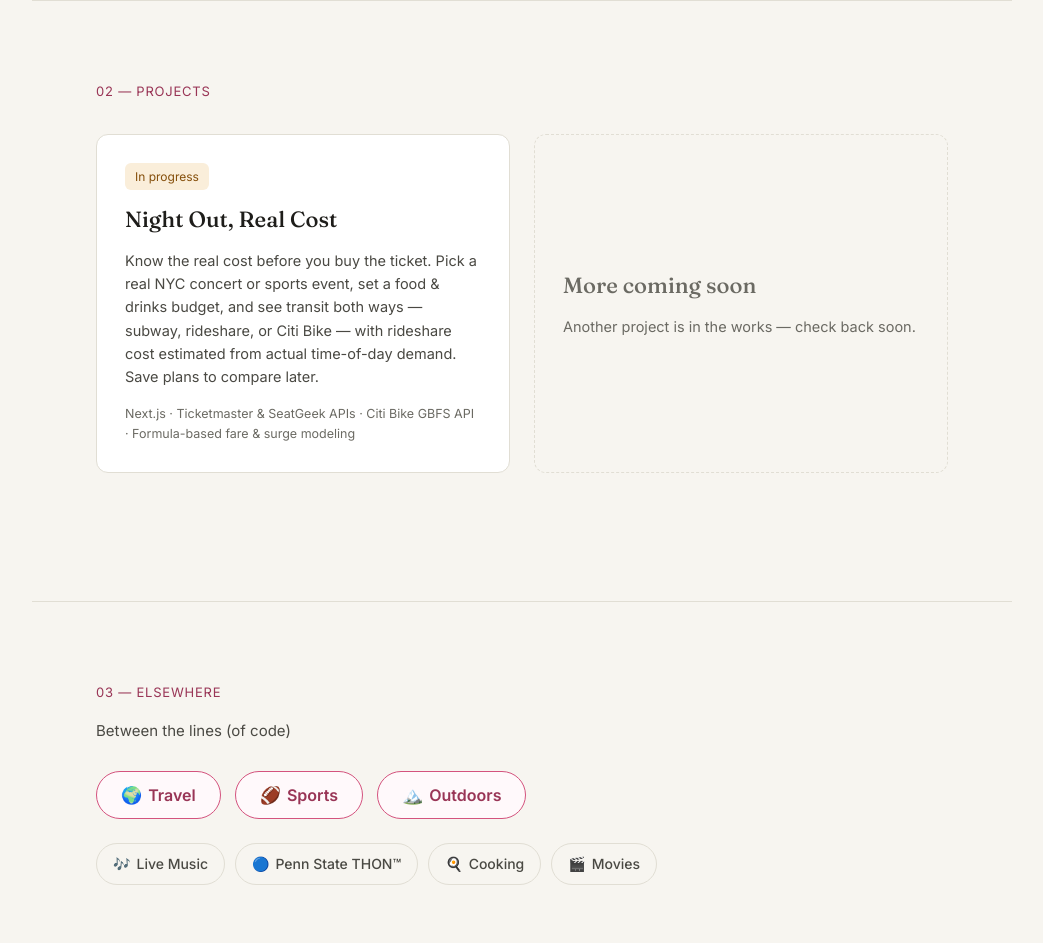
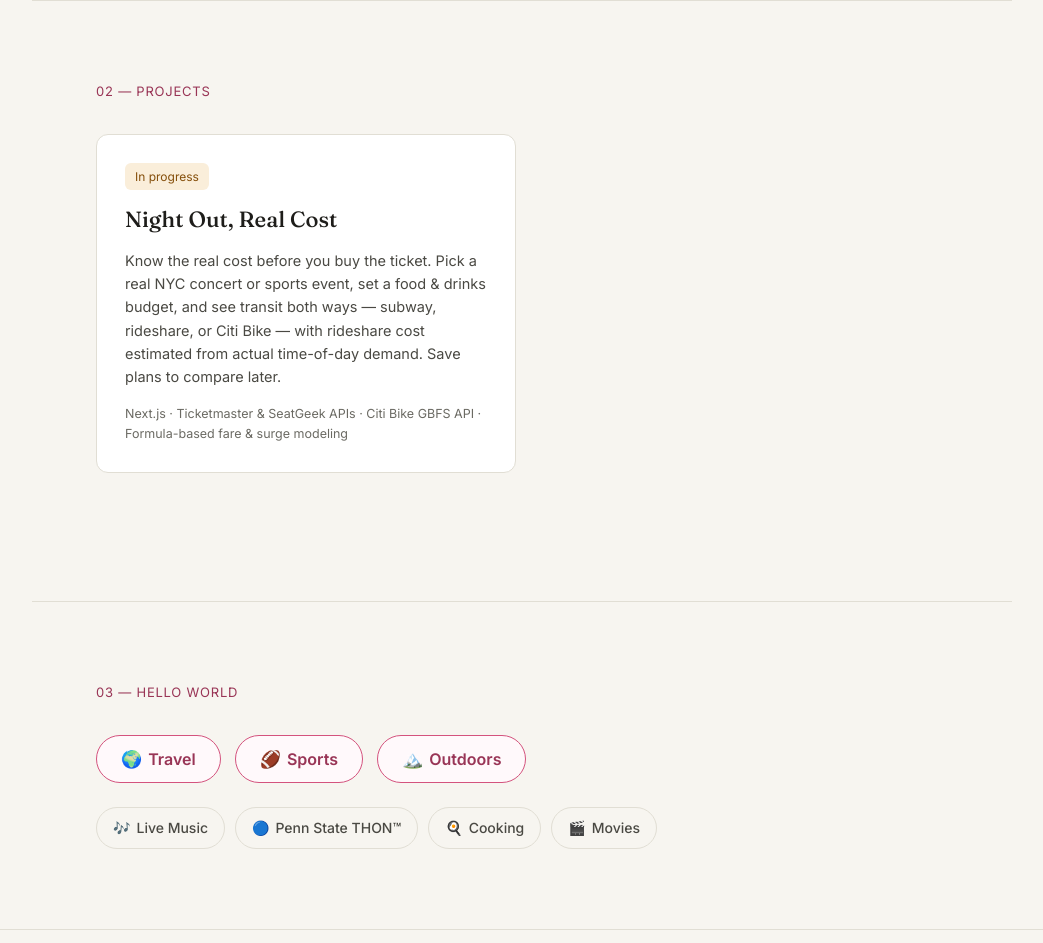
Before and after one commit to jackrichards31/portfolio-site, a plain HTML site: page index.html in a window 1280 px wide. Shown: the part 1700-2643 px from the top of the page, without its empty margins (118-1161 px from the left). Drawn offline with nearby package versions, Linux system fonts and the light colour scheme.

Commit message:
Drop placeholder second project card, cap card width so single card doesn't stretch full-bleed

```diff
--- a/index.html
+++ b/index.html
@@ -109,18 +109,12 @@
       <p class="project-desc">Know the real cost before you buy the ticket. Pick a real NYC concert or sports event, set a food & drinks budget, and see transit both ways — subway, rideshare, or Citi Bike — with rideshare cost estimated from actual time-of-day demand. Save plans to compare later.</p>
       <p class="project-stack">Next.js · Ticketmaster & SeatGeek APIs · Citi Bike GBFS API · Formula-based fare & surge modeling</p>
     </article>
-
-    <article class="project-card project-card-placeholder">
-      <h3>More coming soon</h3>
-      <p class="project-desc">Another project is in the works — check back soon.</p>
-    </article>
   </div>
 
 </section>
 
 <section id="elsewhere" class="section">
-  <p class="section-label">03 — Elsewhere</p>
-  <p class="elsewhere-intro">Between the lines (of code)</p>
+  <p class="section-label">03 — Hello World</p>
 
   <div class="tags-wrap">
     <div class="tag-group">
@@ -228,7 +222,7 @@
   <h2>Let's talk.</h2>
   <div class="footer-links">
     <a href="mailto:jack.richards@live.com">jack.richards@live.com</a>
-    <a href="https://github.com/jack-richards31" target="_blank" rel="noopener">GitHub</a>
+    <a href="https://github.com/jackrichards31" target="_blank" rel="noopener">GitHub</a>
     <a href="https://linkedin.com/in/jack-n-richards" target="_blank" rel="noopener">LinkedIn</a>
     <a href="tel:+14259850352">(425) 985-0352</a>
   </div>
--- a/styles.css
+++ b/styles.css
@@ -300,7 +300,7 @@ h1 {
 /* Projects */
 .projects-grid {
   display: grid;
-  grid-template-columns: repeat(auto-fit, minmax(260px, 1fr));
+  grid-template-columns: repeat(auto-fit, minmax(260px, 420px));
   gap: 1.5rem;
   margin-bottom: 3rem;
 }
```
